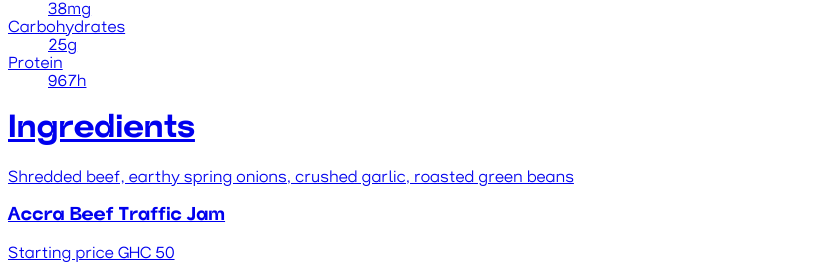
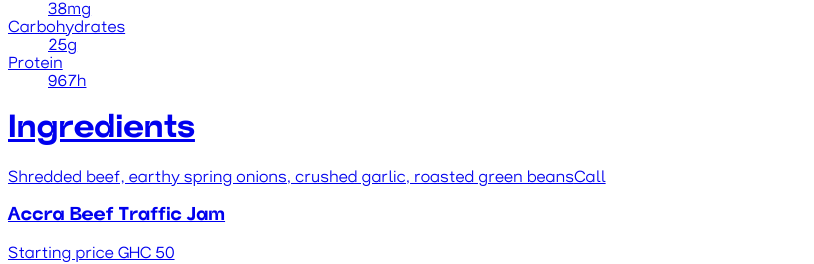
Before and after one commit to ntorilarry/noodlesbarlive, a React (Create React App) app: page /meals in a window 1280 px wide. Shown: the part 907-1171 px from the top of the page, without its empty margins (0-814 px from the left). Built offline with nearby package versions, Linux system fonts and the light colour scheme.

Commit message:
noodlesbar

```diff
--- a/src/pages/Meals.tsx
+++ b/src/pages/Meals.tsx
@@ -288,12 +288,14 @@ export default function Meals() {
                   <span className="text-sm px-4 text-white font-normal text-heading text-center">
                     {product.ingredients}
                   </span>
+                  <a className="mt-2 px-8 py-1 text-white rounded-full border-2 border-white hover:bg-amber-600 duration-300" href="tel:+233557679404">Call</a>
                 </div>
               </div>
               <h3 className="mt-4 text-lg text-gray-700">{product.name}</h3>
               <p className="mt-1 text-sm font-medium text-gray-900">
                 {product.price}
               </p>
+
             </a>
           ))}
         </div>
```
